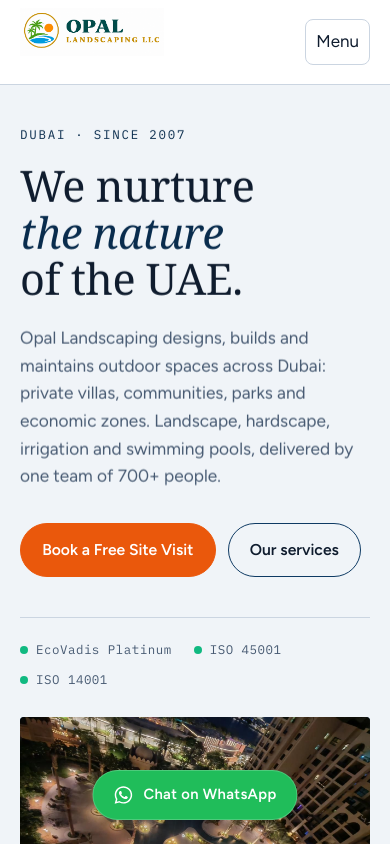
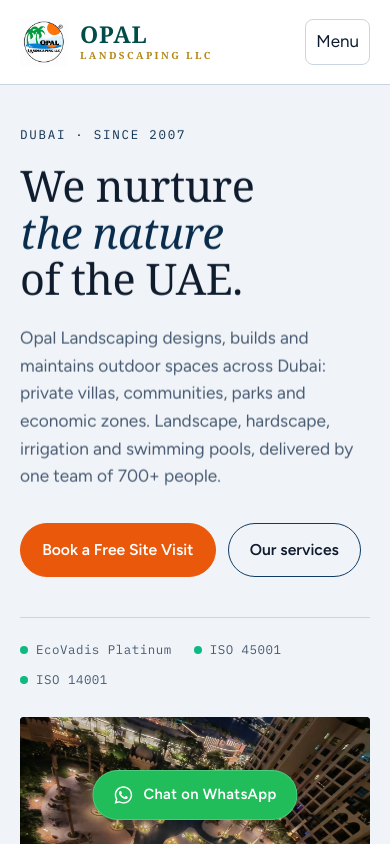
Before and after one commit to techsofttest/opal, a Next.js app: page / in a window 390 px wide. Shown: the top 844 px of the page. Built offline with nearby package versions, Linux system fonts and the light colour scheme; a web font is replaced by a local one.

Commit message:
Correct logo

```diff
--- a/components/global/Footer.tsx
+++ b/components/global/Footer.tsx
@@ -4,19 +4,35 @@ import { FaInstagram, FaLinkedinIn, FaWhatsapp } from "react-icons/fa6";
 
 export const Footer = () => {
   return (
-    <footer className="bg-paper border-t border-line py-12 text-[0.88rem] text-ink-2">
+    <footer className="bg-white border-t border-line py-12 text-[0.88rem] text-ink-2">
       <div className="wrap flex flex-col gap-8">
         {/* Top / Badges Row */}
         <div className="flex flex-wrap items-center justify-between gap-6 pb-8 border-b border-line">
           {/* Logo & Copyright */}
           <div className="flex flex-col gap-2">
-            <Link href="/" className="relative w-50 h-16 block">
-              <Image
-                src="/logo/logo-v2.png"
-                alt="Opal Landscaping"
-                fill
-                className="object-contain object-left"
-              />
+            <Link
+              className="relative z-10 flex items-center no-underline py-2"
+              href="/"
+              aria-label="Opal Landscaping home"
+            >
+              <div className="flex items-center gap-3 transition-transform duration-200 hover:scale-[1.02]">
+                <Image
+                  src="/logo/logo.jpeg"
+                  alt="Opal Landscaping Logo"
+                  width={70}
+                  height={70}
+                  priority
+                  className="h-12 sm:h-20 w-auto object-contain shrink-0"
+                />
+                <div className="flex flex-col justify-center leading-none select-none">
+                  <span className="font-display font-bold text-[#014c48] text-[1.45rem] sm:text-[1.85rem] tracking-[0.03em] leading-[1]">
+                    OPAL
+                  </span>
+                  <span className="font-display font-bold text-[#b48816] text-[0.62rem] sm:text-[0.76rem] tracking-[0.24em] mt-1 uppercase leading-[1]">
+                    LANDSCAPING LLC
+                  </span>
+                </div>
+              </div>
             </Link>
             <p className="text-[0.82rem] text-ink-2">
               © 2026 Opal Landscaping LLC · A member of RC Group
--- a/components/global/Header.tsx
+++ b/components/global/Header.tsx
@@ -22,19 +22,27 @@ export const Header = () => {
     <header className="sticky top-[env(safe-area-inset-top,0px)] z-50 bg-white backdrop-blur-[10px] border-b border-line">
       <div className="wrap relative flex items-center justify-between gap-4 h-[84px]">
         <Link
-          className="relative z-10 flex items-center self-start no-underline pt-2"
+          className="relative z-10 flex items-center no-underline py-2"
           href="/"
           aria-label="Opal Landscaping home"
         >
-          <div className="transition-transform duration-200 hover:scale-[1.02]">
+          <div className="flex items-center gap-3 transition-transform duration-200 hover:scale-[1.02]">
             <Image
-              src="/logo/logo-v2.png"
+              src="/logo/logo.jpeg"
               alt="Opal Landscaping Logo"
-              width={200}
-              height={67}
+              width={70}
+              height={70}
               priority
-              className="h-12 sm:h-19 w-auto object-contain shrink-0"
+              className="h-12 sm:h-20 w-auto object-contain shrink-0"
             />
+            <div className="flex flex-col justify-center leading-none select-none">
+              <span className="font-display font-bold text-[#014c48] text-[1.45rem] sm:text-[1.85rem] tracking-[0.03em] leading-[1]">
+                OPAL
+              </span>
+              <span className="font-display font-bold text-[#b48816] text-[0.62rem] sm:text-[0.76rem] tracking-[0.24em] mt-1 uppercase leading-[1]">
+                LANDSCAPING LLC
+              </span>
+            </div>
           </div>
         </Link>
 
```
Also changed, not shown: public/logo/logo-symbol.png (added), public/logo/logo-with-text.png (added).
